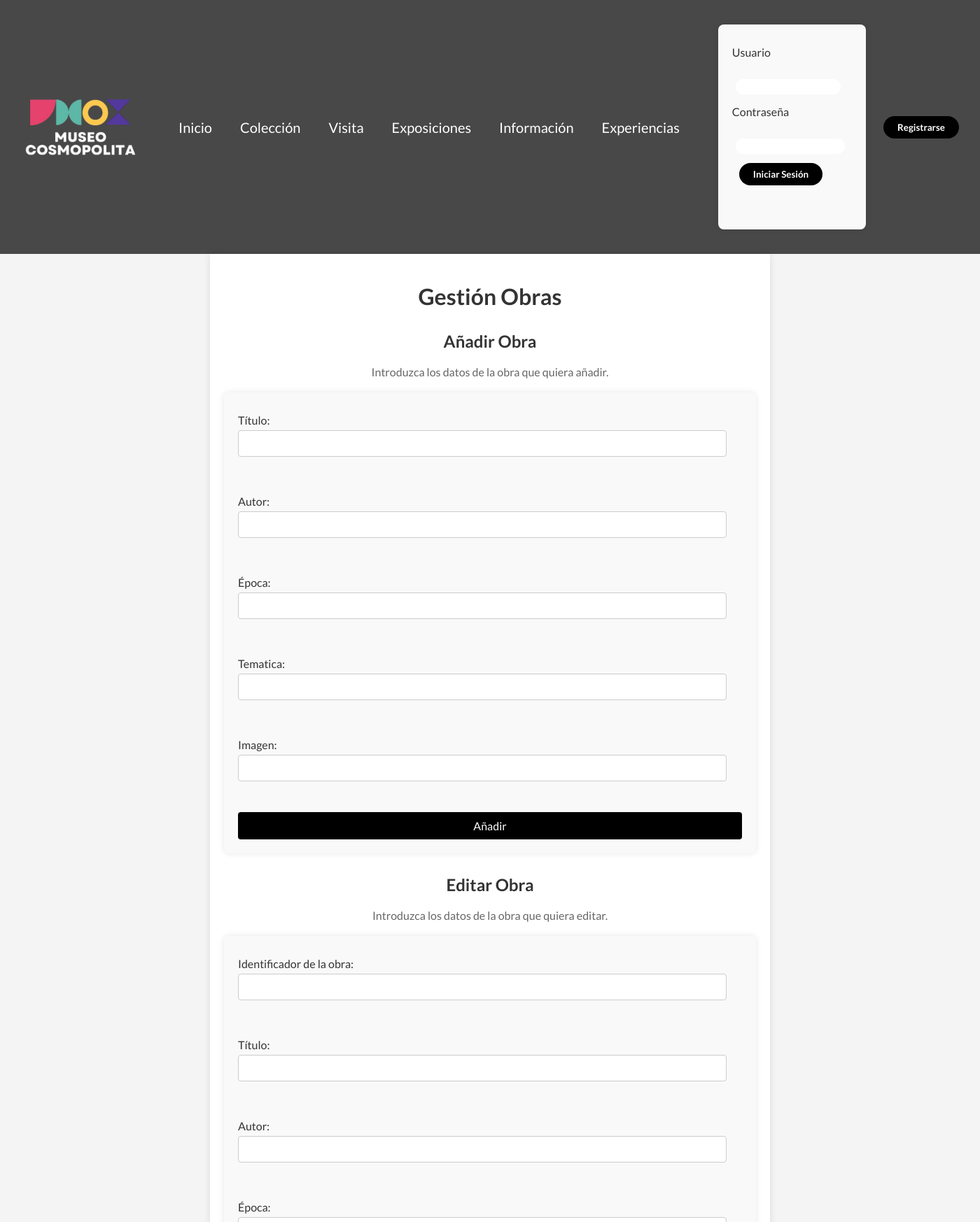
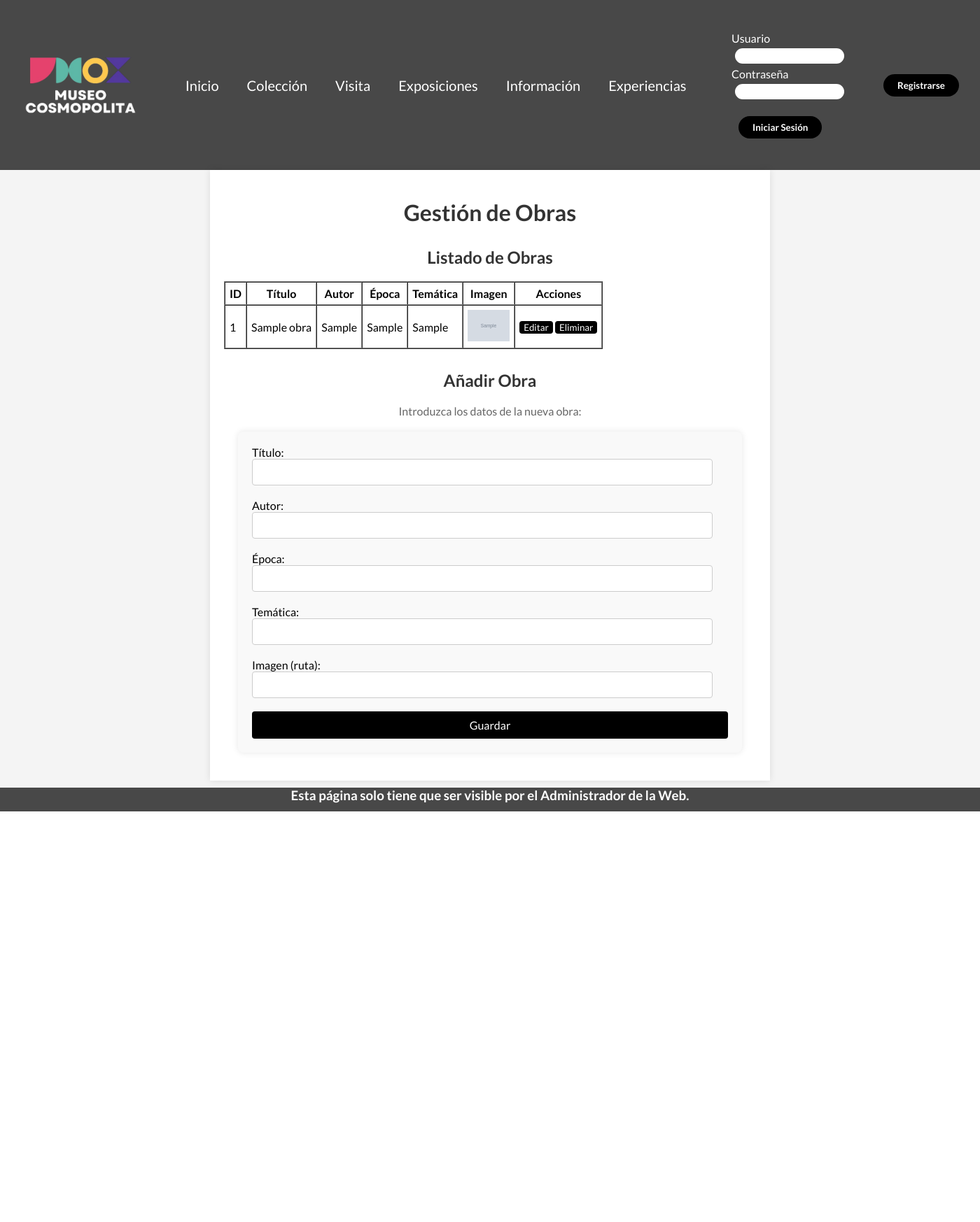
Before and after one commit to marioillan/museocosmopolita, a PHP site: page /formularioObras.php in a window 1400 px wide. Shown: the top 1747 px of the page at 70% size. After the commit the page ends 1160 px from the top, so only its background shows below. Run offline with PHP 8.4, Linux system fonts and the light colour scheme; tables that the repository leaves empty or names only in its code hold one stand-in row (values such as "Sample post"); grey boxes marked "Sample" are stand-in pictures.

Commit message:
mejora de funcionamiento

```diff
--- a/css/coleccion.css
+++ b/css/coleccion.css
@@ -14,7 +14,7 @@
 body{
 
     overflow-x: hidden;
-    background:#ffffff url('../imagenes/obras/coleccion_americas/1982.799\ -\ A\ Mexican\ Vaquero.jpg') no-repeat;
+    background: #ffffff url('../imagenes/obras/coleccion_americas/1982.799 - A Mexican Vaquero.jpg') no-repeat;
     background-size: cover;
     background-position:center;
     width: 100%;
--- a/css/formulariosObras.css
+++ b/css/formulariosObras.css
@@ -45,30 +45,34 @@
     color: #666;
 }
 
-form {
-    margin: 20px 0;
+.listado table tbody button{
+    background-color: #000;
+    color: #fff;
+    border: none;
+    border-radius: 4px;
+    cursor: pointer;
+
+}
+
+.formulario form {
+    margin: 20px;
     padding: 20px;
     background-color: #f9f9f9;
     border-radius: 8px;
     box-shadow: 0 0 10px rgba(0, 0, 0, 0.1);
 }
 
-form label {
-    display: block;
-    margin: 10px 0 5px;
-    color: #333;
-}
-
-form input[type="text"] {
+.formulario form input {
     width: calc(100% - 22px);
     padding: 10px;
-    margin: 5px 0 20px;
+    display: block;
+    color: #333;
     border: 1px solid #ccc;
     border-radius: 4px;
     box-sizing: border-box;
 }
 
-form button {
+.formulario form .boton {
     display: block;
     width: 100%;
     padding: 10px;
@@ -80,7 +84,7 @@
     font-size: 16px;
 }
 
-form button:hover {
+form .boton:hover {
     background-color: orange;
     color: #000;
 }
--- a/formularioObras.php
+++ b/formularioObras.php
@@ -2,60 +2,79 @@
 session_start();
 include 'config.php';
 
+$mensaje = "";
+$error = "";
+
 if ($_SERVER['REQUEST_METHOD'] == 'POST') {
     $accion = $_POST['accion'];
-        $error = "";
+
+    $conn = new mysqli("localhost", "root", "", "museoDB");
+    if ($conn->connect_error) {
+        die("Error de conexión: " . $conn->connect_error);
+    }
+
+    // Obtener datos
+    $id = $_POST['id'] ?? null;
+    $titulo = $_POST['titulo'] ?? "";
+    $autor = $_POST['autor'] ?? "";
+    $epoca = $_POST['epoca'] ?? "";
+    $tematica = $_POST['tematica'] ?? "";
+    $imagen = $_POST['imagen'] ?? "";
 
     if ($accion == 'aniadir') {
-            $titulo = $_POST['titulo'];
-            $autor = $_POST['autor'];
-            $epoca = $_POST['epoca'];
-            $tematica = $_POST['tematica'];
-            $imagen = $_POST['imagen'];
-
-            if (empty($titulo)) $error .= "El campo titulo es obligatorio.<br>";
+        if (empty($titulo)) $error .= "El campo título es obligatorio.<br>";
         if (empty($autor)) $error .= "El campo autor es obligatorio.<br>";
         if (empty($epoca)) $error .= "El campo época es obligatorio.<br>";
         if (empty($tematica)) $error .= "El campo temática es obligatorio.<br>";
         if (empty($imagen)) $error .= "El campo imagen es obligatorio.<br>";
 
         if (empty($error)) {
-
-                $sql = "INSERT INTO obras (titulo, autor, epoca, tematica, imagen) VALUES ('$titulo', '$autor', '$epoca', '$tematica', '$imagen')";
-
+            $stmt = $conn->prepare("INSERT INTO obras (titulo, autor, epoca, tematica, imagen) VALUES (?, ?, ?, ?, ?)");
+            $stmt->bind_param("sssss", $titulo, $autor, $epoca, $tematica, $imagen);
+            if ($stmt->execute()) {
+                $mensaje = "Obra añadida correctamente.";
+            } else {
+                $error = "Error al añadir obra: " . $stmt->error;
+            }
+            $stmt->close();
         }
 
     } elseif ($accion == 'editar') {
-                $id = $_POST['id'];
-                $titulo = $_POST['titulo'];
-                $autor = $_POST['autor'];
-                $epoca = $_POST['epoca'];
-                $tematica = $_POST['tematica'];
-                $imagen = $_POST['imagen'];
-
         if (empty($id)) $error .= "El campo ID es obligatorio.<br>";
-                if (empty($titulo)) $error .= "El campo titulo es obligatorio.<br>";
+        if (empty($titulo)) $error .= "El campo título es obligatorio.<br>";
         if (empty($autor)) $error .= "El campo autor es obligatorio.<br>";
         if (empty($epoca)) $error .= "El campo época es obligatorio.<br>";
         if (empty($tematica)) $error .= "El campo temática es obligatorio.<br>";
         if (empty($imagen)) $error .= "El campo imagen es obligatorio.<br>";
 
         if (empty($error)) {
-
-                $sql = "UPDATE obras SET titulo='$titulo', autor='$autor', epoca='$epoca', tematica='$tematica', imagen='$imagen' WHERE id=$id";
-
+            $stmt = $conn->prepare("UPDATE obras SET titulo=?, autor=?, epoca=?, tematica=?, imagen=? WHERE id=?");
+            $stmt->bind_param("sssssi", $titulo, $autor, $epoca, $tematica, $imagen, $id);
+            if ($stmt->execute()) {
+                $mensaje = "Obra actualizada correctamente.";
+            } else {
+                $error = "Error al actualizar obra: " . $stmt->error;
+            }
+            $stmt->close();
         }
 
     } elseif ($accion == 'eliminar') {
-            $id = $_POST['id'];
-            $sql = "DELETE FROM obras WHERE id=$id";
+        if (empty($id)) {
+            $error = "El campo ID es obligatorio para eliminar.";
+        } else {
+            $stmt = $conn->prepare("DELETE FROM obras WHERE id=?");
+            $stmt->bind_param("i", $id);
+            if ($stmt->execute()) {
+                $mensaje = "Obra eliminada correctamente.";
+            } else {
+                $error = "Error al eliminar obra: " . $stmt->error;
             }
-
-
+            $stmt->close();
+        }
     }
 
     $conn->close();
-
+}
 ?>
 
 <!DOCTYPE html>
@@ -77,7 +96,8 @@
     integrity="sha256-20nQCchB9co0qIjJZRGuk2/Z9VM+kNiyxNV1lvTlZBo="
     crossorigin=""></script>
     <script src="js/validar_login.js"></script>
-    <script src="js/validacion_formularioObras.js"></script>
+    <script src="js/validarObras.js"></script>
+    <script src="js/obrasCRUD.js"></script>
 
 </head>
 <body>
@@ -155,48 +175,92 @@
 
 <main>
 
-    <h1>Gestión Obras</h1>
-    <?php if (isset($mensaje)): ?>
-        <p><?php echo $mensaje; ?></p>
+    <h1>Gestión de Obras</h1>
+    <?php if (!empty($error)): ?>
+        <div style="color: red;"><?php echo $error; ?></div>
     <?php endif; ?>
 
-        <h2>Añadir Obra</h2>
-        <p>Introduzca los datos de la obra que quiera añadir.</p>
-        <form method="post">
-            <input type="hidden" name="accion" value="aniadir">
-            <label>Título: <input type="text" name="titulo"></label><br>
-            <label>Autor: <input type="text" name="autor"></label><br>
-            <label>Época: <input type="text" name="epoca"></label><br>
-            <label>Tematica: <input type="text" name="tematica"></label><br>
-            <label>Imagen: <input type="text" name="imagen"></label><br>
-            <button type="submit">Añadir</button>
+    <?php if (!empty($mensaje)): ?>
+        <div style="color: green;"><?php echo $mensaje; ?></div>
+    <?php endif; ?>
+
+    <section class="listado" style="flex: 1;">
+        <h2>Listado de Obras</h2>
+        <table border="1" cellpadding="6" cellspacing="0">
+            <thead>
+                <tr>
+                    <th>ID</th>
+                    <th>Título</th>
+                    <th>Autor</th>
+                    <th>Época</th>
+                    <th>Temática</th>
+                    <th>Imagen</th>
+                    <th>Acciones</th>
+                </tr>
+            </thead>
+            <tbody>
+                <?php
+                include 'config.php';
+                $resultado = $conn->query("SELECT * FROM obras ORDER BY id ASC");
+
+                if ($resultado && $resultado->num_rows > 0) {
+                    while ($obra = $resultado->fetch_assoc()) {
+                        echo "<tr>
+                            <td>{$obra['id']}</td>
+                            <td>{$obra['titulo']}</td>
+                            <td>{$obra['autor']}</td>
+                            <td>{$obra['epoca']}</td>
+                            <td>{$obra['tematica']}</td>
+                            <td><img src='{$obra['imagen']}' width='60'></td>
+                            <td>
+                                <!-- Botón Editar -->
+                                <form method='post' action='formularioObras.php' style='display:inline-block;'>
+                                    <input type='hidden' name='accion' value='editar'>
+                                    <input type='hidden' name='id' value='{$obra['id']}'>
+                                    <input type='hidden' name='titulo' value='{$obra['titulo']}'>
+                                    <input type='hidden' name='autor' value='{$obra['autor']}'>
+                                    <input type='hidden' name='epoca' value='{$obra['epoca']}'>
+                                    <input type='hidden' name='tematica' value='{$obra['tematica']}'>
+                                    <input type='hidden' name='imagen' value='{$obra['imagen']}'>
+                                    <button type='submit'>Editar</button>
                                 </form>
 
+                                <!-- Botón Eliminar -->
+                                <form method='post' action='formularioObras.php' style='display:inline-block;' onsubmit='return confirm(\"¿Seguro que quieres eliminar esta obra?\")'>
+                                    <input type='hidden' name='accion' value='eliminar'>
+                                    <input type='hidden' name='id' value='{$obra['id']}'>
+                                    <button type='submit'>Eliminar</button>
+                                </form>
+                            </td>
+                        </tr>";
+                    }
+                } else {
+                    echo "<tr><td colspan='7'>No hay obras registradas.</td></tr>";
+                }
 
-        <h2>Editar Obra</h2>
-        <p>Introduzca los datos de la obra que quiera editar.</p>
-        <form method="post">
-            <input type="hidden" name="accion" value="editar">
-            <label>Identificador de la obra: <input type="text" name="id"></label><br>
-            <label>Título: <input type="text" name="titulo"></label><br>
-            <label>Autor: <input type="text" name="autor"></label><br>
-            <label>Época: <input type="text" name="epoca"></label><br>
-            <label>Tema: <input type="text" name="tematica"></label><br>
-            <label>Imagen: <input type="text" name="imagen"></label><br>
-            <button type="submit">Editar</button>
+                $conn->close();
+                ?>
+            </tbody>
+        </table>
+    </section>
+
+    <!-- Añadir Obra -->
+    <section class="formulario">
+        <h2>Añadir Obra</h2>
+        <p>Introduzca los datos de la nueva obra:</p>
+        <form method="post" action="formularioObras.php">
+            <input type="hidden" name="accion" value="aniadir">
+            <label>Título: <input type="text" name="titulo" required></label><br>
+            <label>Autor: <input type="text" name="autor" required></label><br>
+            <label>Época: <input type="text" name="epoca" required></label><br>
+            <label>Temática: <input type="text" name="tematica" required></label><br>
+            <label>Imagen (ruta): <input type="text" name="imagen" required></label><br>
+            <input class="boton" type="submit" value="Guardar">
         </form>
-
-
-        <h2>Eliminar Obra</h2>
-        <p>Introduzca el ID de la obra que quiera borrar.</p>
-        <form method="post">
-            <input type="hidden" name="accion" value="eliminar">
-            <label>Identificador de la obra: <input type="text" name="id"></label><br>
-            <button type="submit">Eliminar</button>
-        </form>
-
+    </section>
 
 </main>
+
 
 <footer>
 
```
Also changed, not shown: css/informacion.css (+13 -2 lines), js/validarObras.js (added, +42 -0 lines), css/obra.css (line endings or trailing spaces), imagenes/obras/coleccion_Katsukawa/1928.984.6 - _He__ Mt. Fuji, Suruga Province.jpg (added), imagenes/obras/coleccion_Katsukawa/1928.987 - Actor Ôtani Hiroji III and (possibly).jpg (added), imagenes/obras/coleccion_Katsukawa/1930.110 - The Actor Ichikawa Yaozo II as Hachio.jpg (added), imagenes/obras/coleccion_Katsukawa/1932.1015 - The Actor Nakamura Nakazo I as Ono Sadakuro.jpg (added), imagenes/obras/coleccion_Katsukawa/1961.201 - Weaving silk.jpg (added), 4 other files. Lines whose indentation alone changed are shown as unchanged.
